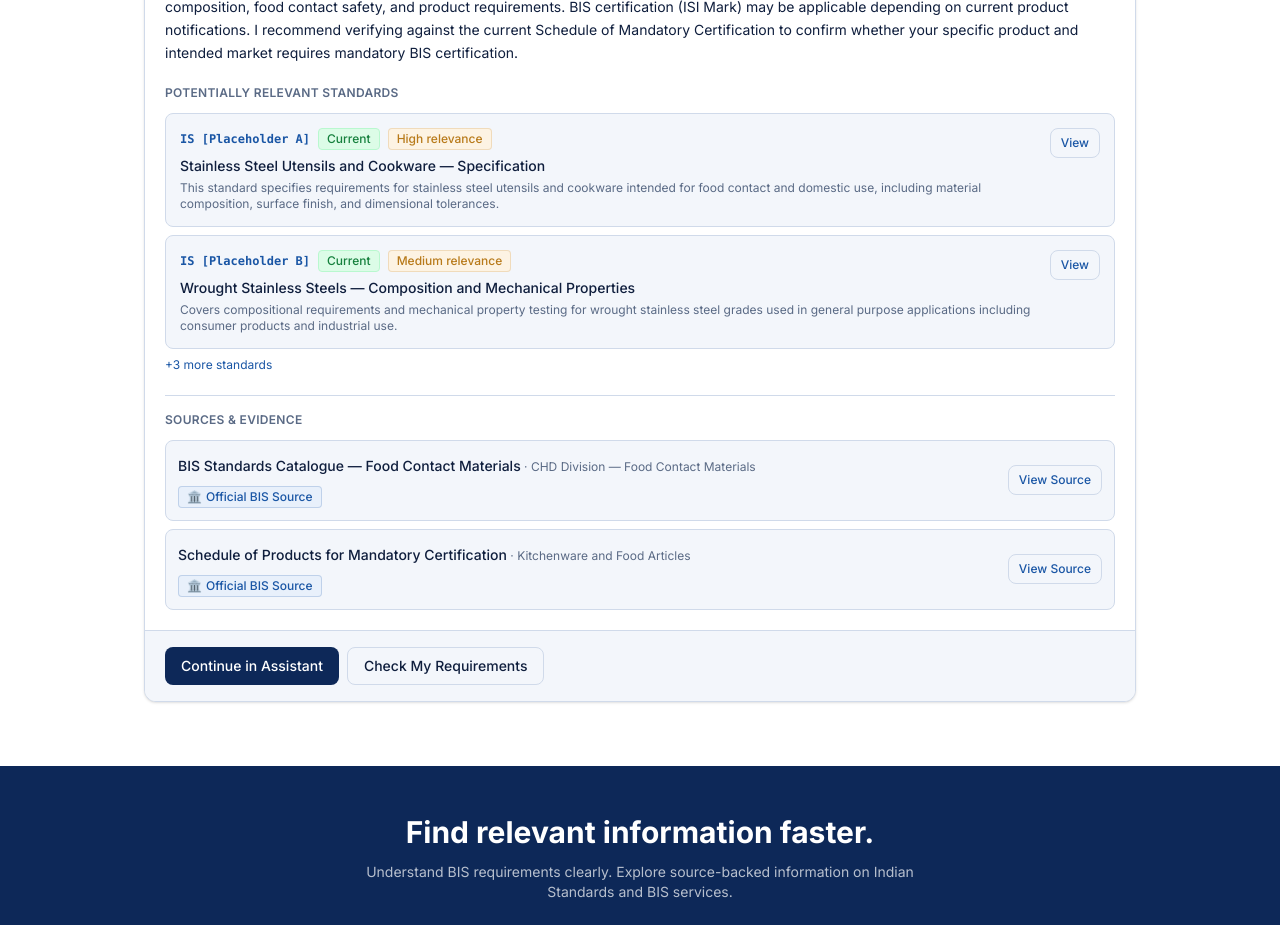
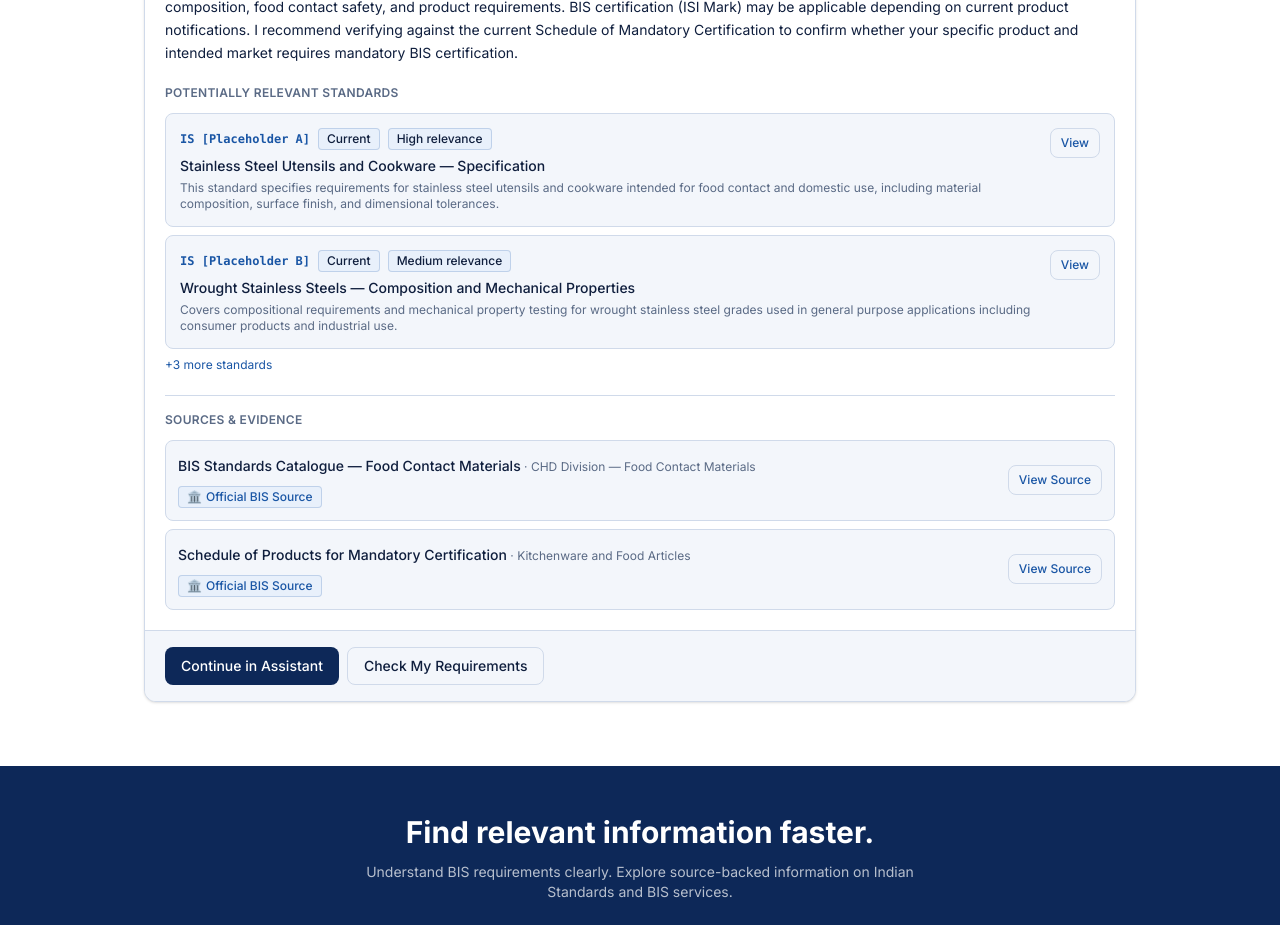
Before and after one commit to NireekshaAP07/SIH-BIS, a React (Vite) app: page / in a window 1280 px wide. Shown: the part 2940-3865 px from the top of the page. Built offline with nearby package versions, Linux system fonts and the light colour scheme; the HTML template or start-up script is replaced by a standard one.

Commit message:
changed the capsule ui

```diff
--- a/src/components/ui/index.tsx
+++ b/src/components/ui/index.tsx
@@ -58,12 +58,12 @@ export function Button({
 interface BadgeProps { label: string; variant?: 'blue' | 'gold' | 'green' | 'gray' | 'red' | 'navy'; }
 export function Badge({ label, variant = 'blue' }: BadgeProps) {
   const variants = {
-    blue: 'bg-bis-blue-light text-bis-blue border-bis-blue/20',
-    gold: 'bg-bis-gold-light text-bis-gold border-bis-gold/20',
-    green: 'bg-bis-success-bg text-bis-success border-green-200',
-    gray: 'bg-bis-surface text-bis-muted border-bis-border',
-    red: 'bg-bis-error-bg text-bis-error border-red-200',
-    navy: 'bg-bis-navy text-white border-transparent',
+    blue: 'bg-bis-blue-light text-bis-text border-bis-blue/20',
+    gold: 'bg-bis-blue-light text-bis-text border-bis-blue/20',
+    green: 'bg-bis-blue-light text-bis-text border-bis-blue/20',
+    gray: 'bg-bis-blue-light text-bis-text border-bis-blue/20',
+    red: 'bg-bis-blue-light text-bis-text border-bis-blue/20',
+    navy: 'bg-bis-blue-light text-bis-text border-bis-blue/20',
   };
   return (
     <span className={`inline-flex items-center px-2 py-0.5 text-xs font-medium rounded border ${variants[variant]}`}>
```
Also changed, not shown: public/bis-logo.webp (added), 1 other file (tests, documents, lock files or other folders).
